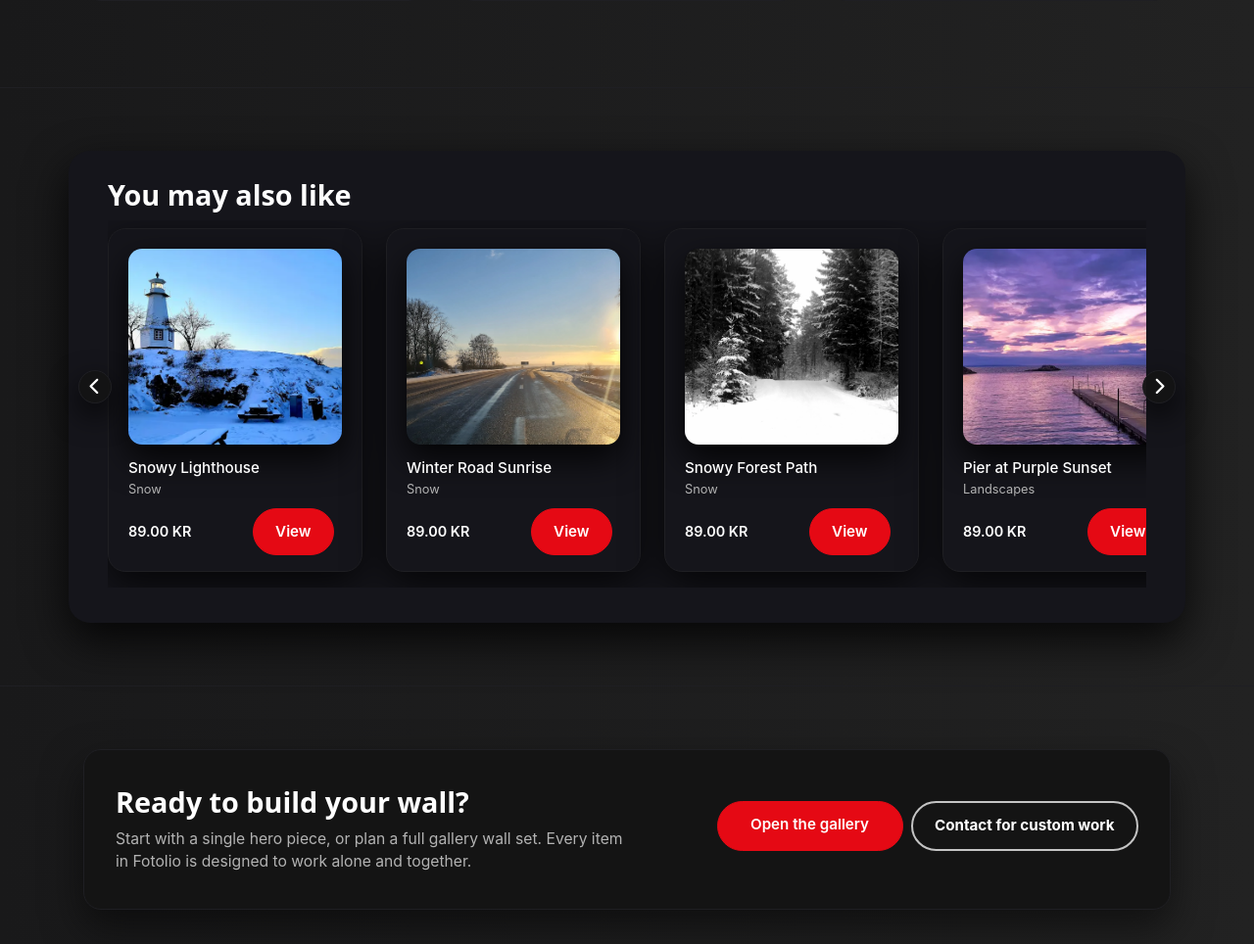
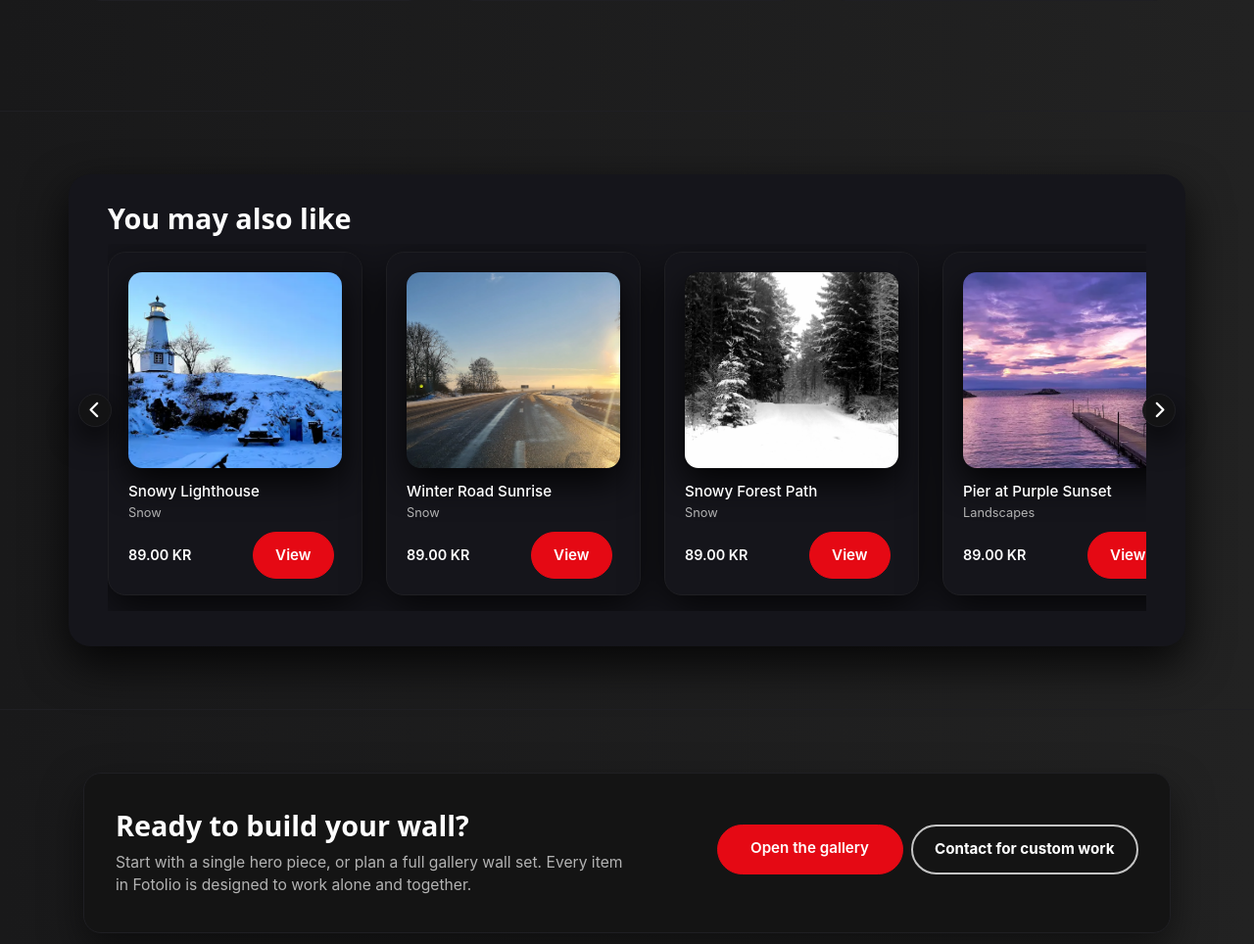
Before and after one commit to ajoedv/fotolio, a Django app: page / in a window 1280 px wide. Shown: the part 1503-2467 px from the top of the page at 98% size. Run offline with Django 4.2, Linux system fonts and the light colour scheme; data comes from the database, SQL or seed files in the repository.

Commit message:
Add CSS validation testing and fix base stylesheet syntax

```diff
--- a/static/css/base.css
+++ b/static/css/base.css
@@ -436,7 +436,7 @@ a:visited {
 /* 8. Related products carousel */
 .product-related {
     border-top: 1px solid var(--border-subtle);
-    margin-top: 1,5rem;
+    margin-top: 1.5rem;
     padding-top: 4rem;
 }
 
```
Also changed, not shown: TESTING.md (+4 -0 lines), 10 other files.
